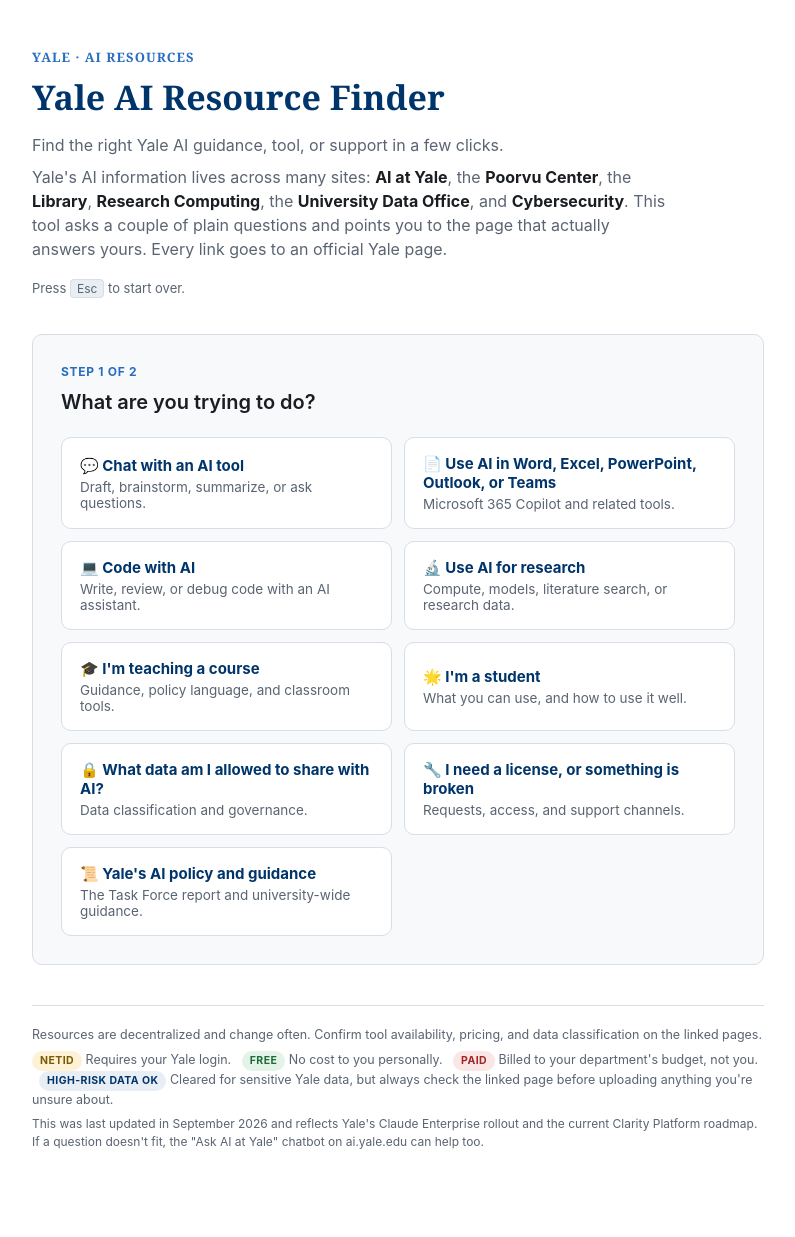
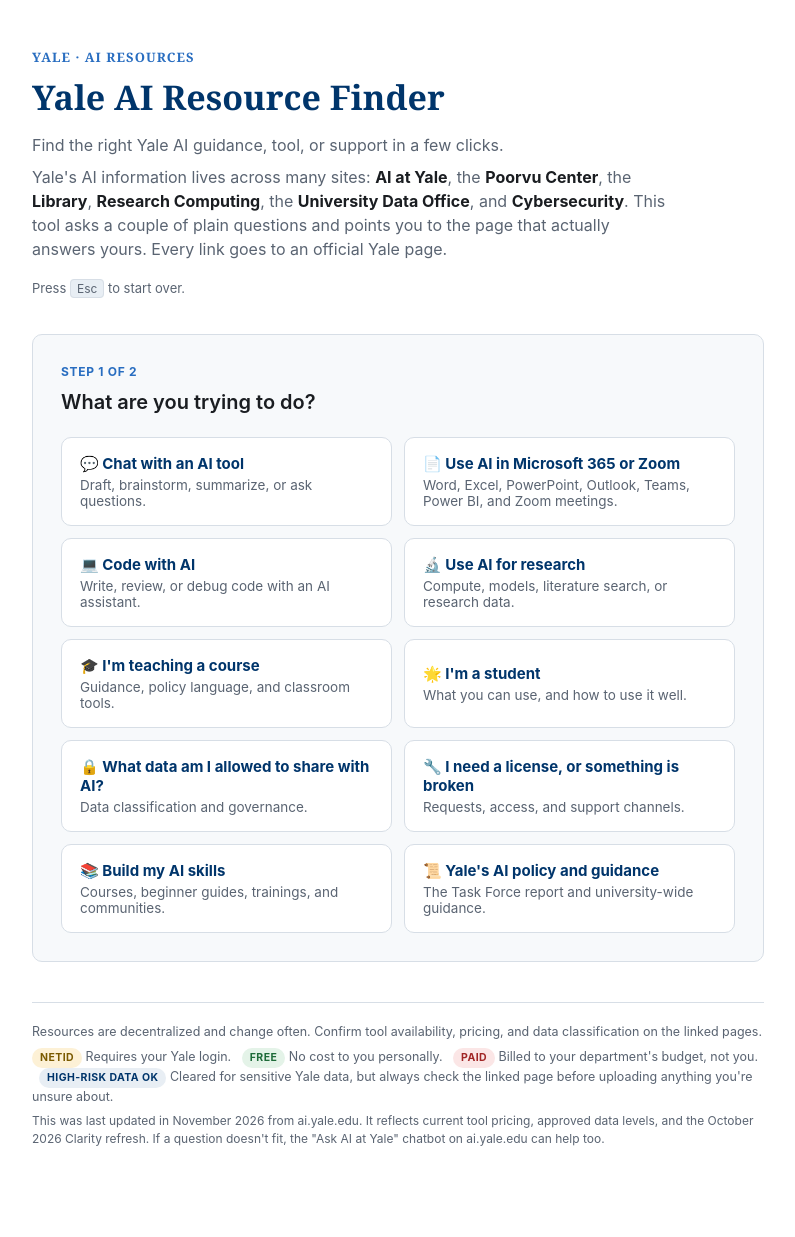
Before and after one commit to dcoreyrasm/dcoreyrasm.github.io, a Jekyll site: the page Yale-AI-Resource-Finder.html, which Jekyll copies as it is, in a window 1280 px wide. Shown: the whole page, without its empty margins (242-1037 px from the left). Built offline with Jekyll 4.4.1, drawn with Linux system fonts in a browser that asks for light colours; some of the changed lines change nothing that is shown.

Commit message:
Update Yale AI Resource Finder from ai.yale.edu (Nov 2026)

```diff
--- a/Yale-AI-Resource-Finder.html
+++ b/Yale-AI-Resource-Finder.html
@@ -273,7 +273,7 @@
   <footer>
     <p>Resources are decentralized and change often. Confirm tool availability, pricing, and data classification on the linked pages.</p>
     <p><span class="badge badge-netid">NetID</span> Requires your Yale login. &nbsp; <span class="badge badge-free">Free</span> No cost to you personally. &nbsp; <span class="badge badge-paid">Paid</span> Billed to your department's budget, not you. &nbsp; <span class="badge badge-high">High-risk data OK</span> Cleared for sensitive Yale data, but always check the linked page before uploading anything you're unsure about.</p>
-    <p class="updated-note">This was last updated in September 2026 and reflects Yale's Claude Enterprise rollout and the current Clarity Platform roadmap. If a question doesn't fit, the "Ask AI at Yale" chatbot on ai.yale.edu can help too.</p>
+    <p class="updated-note">This was last updated in November 2026 from ai.yale.edu. It reflects current tool pricing, approved data levels, and the October 2026 Clarity refresh. If a question doesn't fit, the "Ask AI at Yale" chatbot on ai.yale.edu can help too.</p>
   </footer>
 </div>
 
@@ -302,9 +302,9 @@
         title: 'Nothing private or confidential',
         desc: 'General writing, brainstorming, or questions. No Yale records, no personal data about students, patients, or staff.',
         results: [
-          { name: 'Clarity Platform', url: 'https://ai-chat.yale.edu/', desc: "Yale's own chatbot, free for everyone, with GPT, Claude, and Gemini models and no chat limits.", badges: [NETID, FREE] },
-          { name: 'Copilot Chat (Web tab)', url: 'https://copilot.microsoft.com/', desc: 'Free Microsoft Copilot Chat, log in with your Yale email. Students use the M365 link below.', badges: [NETID, FREE] },
-          { name: 'Google Gemini for Education', url: 'https://gemini.google.com', desc: 'Log in with your Yale Google Workspace (EliApps) account.', badges: [NETID, FREE] }
+          { name: 'Clarity Platform', url: 'https://ai.yale.edu/yales-ai-tools-and-resources/clarity-platform', desc: "Yale's own chatbot, free for students, faculty, and staff, with models from OpenAI, Anthropic, and Google and no chat limits. Its October 2026 refresh added voice, image generation, and organization tools. Web search with the Radiate agent is for low-risk data only.", badges: [NETID, FREE] },
+          { name: 'Copilot Chat (Web tab)', url: 'https://ai.yale.edu/yales-ai-tools-and-resources/copilot-chat', desc: 'Free Microsoft Copilot Chat with your Yale login, for ages 18 and up. The Web tab is approved for low- and moderate-risk data.', badges: [NETID, FREE] },
+          { name: 'Google Gemini and NotebookLM', url: 'https://ai.yale.edu/yales-ai-tools-and-resources/google-gemini', desc: 'Drafting and summarizing with Gemini, and document analysis with NotebookLM, through your Yale Google Workspace (EliApps) account. Approved for moderate-risk data, ages 18 and up.', badges: [NETID, FREE] }
         ]
       },
       {
@@ -313,8 +313,8 @@
         desc: 'Financial, HR, student, or research records. Not patient health information, that has its own option below.',
         results: [
           { name: 'Clarity Platform', url: 'https://ai.yale.edu/yales-ai-tools-and-resources/clarity-platform', desc: 'Appropriate for low, moderate, and most high-risk data. See the Security page before uploading anything sensitive.', badges: [NETID, FREE, HIGH] },
-          { name: 'Copilot Chat (Work tab)', url: 'https://copilot.microsoft.com/', desc: 'Use the Work search specifically; the Web tab is moderate-risk only.', badges: [NETID, FREE, HIGH] },
-          { name: 'Claude Enterprise', url: 'https://ai.yale.edu/yales-ai-tools-and-resources/claude', desc: "For ongoing or agentic work (Claude Chat, Code, Cowork), request Yale's licensed Claude Enterprise seat.", badges: [NETID, PAID, HIGH] }
+          { name: 'Copilot Chat (Work tab)', url: 'https://ai.yale.edu/yales-ai-tools-and-resources/copilot-chat', desc: "The Work tab is approved for high-risk data; the Web tab is not. Yale's tool list pairs high-risk use with a paid Microsoft 365 Copilot license, so confirm your setup on the linked page.", badges: [NETID, HIGH] },
+          { name: 'Claude Enterprise', url: 'https://ai.yale.edu/yales-ai-tools-and-resources/claude', desc: 'Claude Chat, Code, and Cowork for faculty and staff, and for students with school or department sponsorship. Standard is $20 a month and Premium is $50 a month, billed to a department.', badges: [NETID, PAID, HIGH] }
         ]
       },
       {
@@ -324,7 +324,7 @@
         results: [
           { name: 'Health Sciences AI Toolkit', url: 'https://ai.yale.edu/yales-ai-tools-and-resources/yale-standards-for-using-ai-tools-and-chatbots-in-health-sciences', desc: "Yale's standards for using AI tools and chatbots with health sciences data. Start here before using AI with any patient data.", badges: [NETID] },
           { name: 'Clarity chatbots approved for patient data', url: 'https://ai.yale.edu/posts/2026-08-13-now-available-new-clarity-chatbots-approved-for-ephi-use-cases', desc: 'Only specific Clarity chatbots are cleared for patient health data, not the platform generally. This lists which ones, plus how to request approval for others.', badges: [NETID, FREE] },
-          { name: 'Claude Enterprise (HIPAA / zero data retention)', url: 'https://ai.yale.edu/yales-ai-tools-and-resources/claude', desc: 'A separate, dedicated Claude environment with additional controls. Cowork is not available in this environment.', badges: [NETID, PAID] }
+          { name: 'Claude Enterprise (HIPAA / zero data retention)', url: 'https://ai.yale.edu/yales-ai-tools-and-resources/claude', desc: 'A separate, dedicated environment with Claude Chat and Code for patient health data or work that requires zero data retention. Cowork is not available here.', badges: [NETID, PAID] }
         ]
       }
     ]
@@ -332,12 +332,13 @@
   {
     id: 'm365',
     icon: '&#128196;',
-    title: 'Use AI in Word, Excel, PowerPoint, Outlook, or Teams',
-    desc: 'Microsoft 365 Copilot and related tools.',
+    title: 'Use AI in Microsoft 365 or Zoom',
+    desc: 'Word, Excel, PowerPoint, Outlook, Teams, Power BI, and Zoom meetings.',
     results: [
-      { name: 'Microsoft 365 Copilot', url: 'https://ai.yale.edu/yales-ai-tools-and-resources/microsoft-365-copilot', desc: 'AI assistant built into Word, Excel, PowerPoint, Outlook, and Teams, staff and faculty, billed per user. Copilot Studio (custom agents) is included with this license.', badges: [NETID, PAID, HIGH] },
-      { name: 'Power BI Copilot', url: 'https://ai.yale.edu/yales-ai-tools-and-resources/power-bi-copilot', desc: 'Generative AI for extracting and sharing insights in Power BI Desktop and Service.', badges: [NETID, HIGH] },
-      { name: 'Teams Premium', url: 'https://ai.yale.edu/yales-ai-tools-and-resources/teams-premium', desc: 'AI-powered meeting help before, during, and after Teams meetings, staff and faculty, billed per user.', badges: [NETID, PAID] }
+      { name: 'Microsoft 365 Copilot', url: 'https://ai.yale.edu/yales-ai-tools-and-resources/microsoft-365-copilot', desc: 'AI assistant built into Word, Excel, PowerPoint, Outlook, and Teams for faculty and staff, $18 per user per month. Copilot Studio for building custom agents is included, approved for high-risk data except patient health data.', badges: [NETID, PAID, HIGH] },
+      { name: 'Power BI Copilot', url: 'https://ai.yale.edu/yales-ai-tools-and-resources/power-bi-copilot', desc: 'Generative AI for exploring data, writing DAX, and sharing insights in Power BI Desktop and Service. Included with a Fabric Power BI Premium license.', badges: [NETID, HIGH] },
+      { name: 'Teams Premium', url: 'https://ai.yale.edu/yales-ai-tools-and-resources/teams-premium', desc: 'AI meeting help before, during, and after Teams meetings for faculty and staff, $1.88 per user per month.', badges: [NETID, PAID, HIGH] },
+      { name: 'Zoom AI Companion', url: 'https://ai.yale.edu/yales-ai-tools-and-resources/zoom-ai-companion', desc: 'Meeting transcripts, summaries, and next steps, on by default with your Yale Zoom account. Only hosts and co-hosts can start a summary. Approved for high-risk data.', badges: [NETID, FREE, HIGH] }
     ]
   },
   {
@@ -347,9 +348,9 @@
     desc: 'Write, review, or debug code with an AI assistant.',
     results: [
       { name: 'Claude Code', url: 'https://ai.yale.edu/yales-ai-tools-and-resources/claude', desc: "Included with a Claude Enterprise license. Yale's preferred coding agent for most use cases.", badges: [NETID, PAID, HIGH] },
-      { name: 'GitHub Copilot', url: 'https://ai.yale.edu/yales-ai-tools-and-resources/github-copilot', desc: 'AI coding assistant integrated into VS Code, JetBrains, and other editors, staff and faculty, billed per user.', badges: [NETID, PAID] },
+      { name: 'GitHub Copilot', url: 'https://ai.yale.edu/yales-ai-tools-and-resources/github-copilot', desc: 'AI coding assistant in VS Code and JetBrains for faculty and staff, $19 a month. Approved for moderate-risk data.', badges: [NETID, PAID] },
       { name: 'AI Coding Tools on YCRC Systems', url: 'https://docs.ycrc.yale.edu/ai/aicodingtools/', desc: 'Recommendations and data-security guidance for using AI coding tools on Yale Center for Research Computing clusters.', badges: [NETID] },
-      { name: 'Portkey', url: 'https://ai.yale.edu/yales-ai-tools-and-resources/clarity-platform/api#portkey', desc: 'API gateway for building your own tools against GPT, Gemini, Claude, and other models, billed by usage.', badges: [NETID] },
+      { name: 'Portkey', url: 'https://ai.yale.edu/yales-ai-tools-and-resources/clarity-platform/api#portkey', desc: 'API gateway for building your own tools with GPT, Gemini, Claude, and other models. Billed by usage to a department account and approved for high-risk data.', badges: [NETID, PAID, HIGH] },
       { name: 'Azure AI', url: 'https://ai.yale.edu/yales-ai-tools-and-resources/azure-ai', desc: "Microsoft's Azure-hosted models for building applications. Requires a Security Planning Assessment per app.", badges: [NETID] },
       { name: 'AWS Bedrock', url: 'https://ai.yale.edu/yales-ai-tools-and-resources/aws-bedrock', desc: "Amazon's managed foundation-model service. Requires a Security Planning Assessment per app.", badges: [NETID] }
     ]
@@ -376,7 +377,7 @@
         title: 'Literature search and discovery',
         desc: 'Find and synthesize peer-reviewed research.',
         results: [
-          { name: 'Consensus', url: 'https://ai.yale.edu/yales-ai-tools-and-resources/consensus', desc: 'AI-powered search engine for peer-reviewed literature reviews with citations. Free through 12/31/2026.', badges: [NETID, FREE] },
+          { name: 'Consensus', url: 'https://ai.yale.edu/yales-ai-tools-and-resources/consensus', desc: 'AI search engine for peer-reviewed research with citations. Free trial through December 31, 2026; sign up at consensus.app with your Yale email. Approved for low-risk data only.', badges: [NETID, FREE] },
           { name: 'Yale Library — Using AI in Research', url: 'https://library.yale.edu/help-and-research-support/research-support/using-ai-research', desc: 'Guidance for researchers, the Generative AI for Research Guide, and how to book a consultation with a library specialist.', badges: [] }
         ]
       },
@@ -445,7 +446,8 @@
         desc: 'License requests, migration, and access.',
         results: [
           { name: 'Request a Claude Enterprise License', url: 'https://yale.service-now.com/it?id=nr_esc_sc_cat_item&sys_id=5182af5d3b7e035cdbaacaac24e45a4c', desc: 'Submit a license request; Claude requires department or faculty sponsorship.', badges: [NETID] },
-          { name: 'Migrate a Personal Claude Account', url: 'https://yale.service-now.com/kb?id=kb_article_view&sysparm_article=KB0028385&table=kb_knowledge&searchTerm=KB0028385', desc: 'Read this before merging a personal Claude account. The merge is irreversible and some data cannot transfer.', badges: [NETID] },
+          { name: 'Migrate a Personal Claude Account', url: 'https://yale.service-now.com/kb?id=kb_article_view&sysparm_article=KB0028385&table=kb_knowledge&searchTerm=KB0028385', desc: 'Read this before merging a personal Claude account. The merge cannot be undone, and custom skills and connected apps do not transfer.', badges: [NETID] },
+          { name: 'Manage an Existing Personal Claude License', url: 'https://yale.service-now.com/kb?id=kb_article_view&sysparm_article=KB0028389', desc: 'What to do with a personal Claude subscription you already pay for.', badges: [NETID] },
           { name: 'Getting Started with Claude at Yale', url: 'https://yale.service-now.com/kb?id=kb_article_view&sysparm_article=KB0028386', desc: 'Which environment to use (standard vs. HIPAA/zero data retention) and how to access each.', badges: [NETID] }
         ]
       },
@@ -468,6 +470,18 @@
           { name: 'Ask AI at Yale', url: 'https://ai.yale.edu/', desc: "The AI at Yale site has a built-in chatbot ('Ask AI at Yale') that can answer many quick questions directly.", badges: [] }
         ]
       }
+    ]
+  },
+  {
+    id: 'learn',
+    icon: '&#128218;',
+    title: 'Build my AI skills',
+    desc: 'Courses, beginner guides, trainings, and communities.',
+    results: [
+      { name: 'AI for Professional Development', url: 'https://ai.yale.edu/yales-ai-tools-and-resources/ai-for-professional-development', desc: 'Curated LinkedIn Learning courses by career area, such as communications, finance, HR, and IT. Completed courses show on your Workday Learning transcript.', badges: [NETID, FREE] },
+      { name: 'Learn About AI', url: 'https://ai.yale.edu/guidance/learn-about-ai', desc: 'Beginner resources, including a Workday course, short videos on chatbots and prompting, and a glossary of AI terms.', badges: [] },
+      { name: 'Event Series and Trainings', url: 'https://ai.yale.edu/find-ai-events/event-series-and-trainings', desc: 'AI trainings and recurring events offered by programs across Yale, including YCRC and the Library.', badges: [] },
+      { name: 'AI Communities of Practice', url: 'https://ai.yale.edu/opportunities/ai-communities-of-practice', desc: 'Yale groups that share what they are learning about AI, with who can join and who to contact.', badges: [] }
     ]
   },
   {
```
